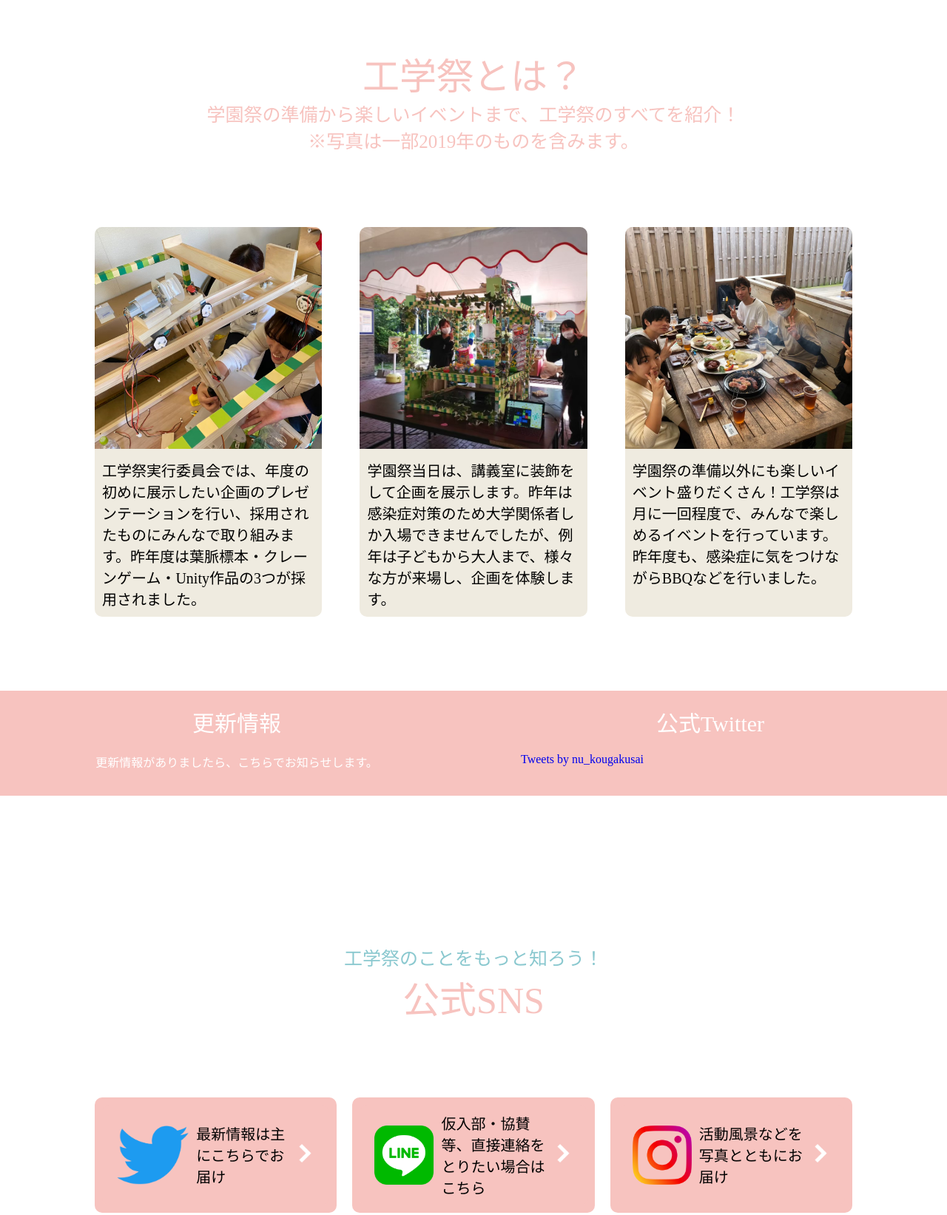
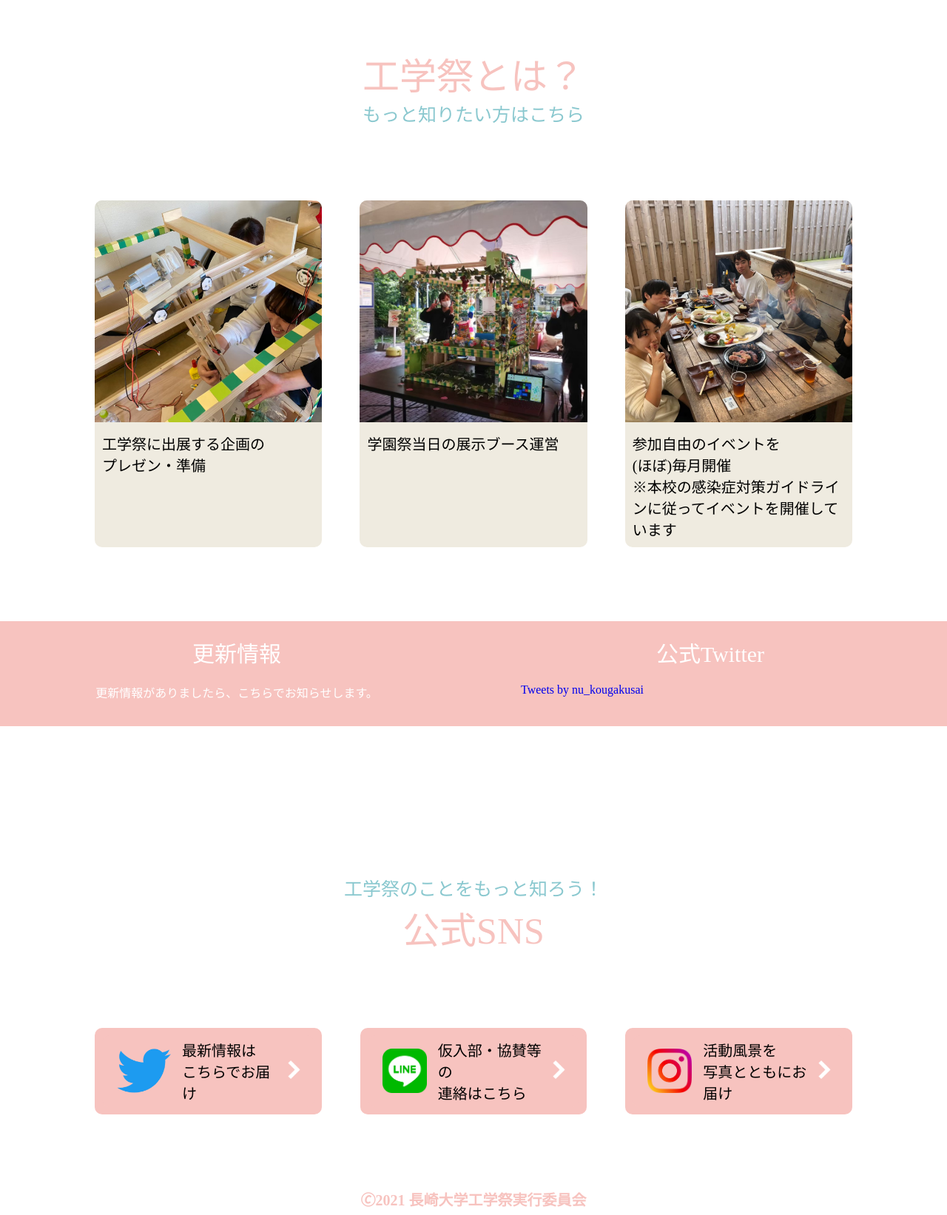
Before and after one commit to adandexx/kogakusai.com, a plain HTML site: page index.html in a window 1280 px wide. Shown: the part 920-2563 px from the top of the page at 74% size. Drawn offline with Linux system fonts and the light colour scheme; a web font is replaced by a local one.

Commit message:
aboutの文章・SNS欄の構造を変更

```diff
--- a/index.html
+++ b/index.html
@@ -47,17 +47,17 @@
     </div>
     <div class="about" id="about">
         <p class="about-title">工学祭とは？</p>
-        <p class="about-sub">学園祭の準備から楽しいイベントまで、工学祭のすべてを紹介！<br>※写真は一部2019年のものを含みます。</p>
+        <p class="about-sub"><a class="about-link" href="./join.html">もっと知りたい方はこちら</a></p>
         <ul class="about-list">
-            <li><img class="about-picture" src="./img/about-1.jpg" oncontextmenu="return false;"><p class="about-desc">工学祭実行委員会では、年度の初めに展示したい企画のプレゼンテーションを行い、採用されたものにみんなで取り組みます。昨年度は葉脈標本・クレーンゲーム・Unity作品の3つが採用されました。</p></li>
-            <li><img class="about-picture" src="./img/about-2.jpg" oncontextmenu="return false;"><p class="about-desc">学園祭当日は、講義室に装飾をして企画を展示します。昨年は感染症対策のため大学関係者しか入場できませんでしたが、例年は子どもから大人まで、様々な方が来場し、企画を体験します。</p></li>
-            <li><img class="about-picture" src="./img/about-3.jpg" oncontextmenu="return false;"><p class="about-desc">学園祭の準備以外にも楽しいイベント盛りだくさん！工学祭は月に一回程度で、みんなで楽しめるイベントを行っています。昨年度も、感染症に気をつけながらBBQなどを行いました。</p></li>
+            <li><img class="about-picture" src="./img/about-1.jpg" oncontextmenu="return false;"><p class="about-desc"><span>工学祭に出展する企画の</span><span>プレゼン・準備</span></p></li>
+            <li><img class="about-picture" src="./img/about-2.jpg" oncontextmenu="return false;"><p class="about-desc">学園祭当日の展示ブース運営</p></li>
+            <li><img class="about-picture" src="./img/about-3.jpg" oncontextmenu="return false;"><p class="about-desc"><span>参加自由のイベントを</span><span>(ほぼ)毎月開催</span><br>※本校の感染症対策ガイドラインに従ってイベントを開催しています</p></li>
         </ul>
     </div>
     <div class="new-twitter">
         <div class="new">
             <p class="new-title">更新情報</p>
-            <p class="new-content">更新情報がありましたら、こちらでお知らせします。</p>
+            <p class="new-content"><span>更新情報がありましたら、</span><span>こちらでお知らせします。</span></p>
         </div>
         <div class="umekomi">
             <p class="umekomi-title">公式Twitter</p>
@@ -76,7 +76,7 @@
                     <img src="./img/twitter.png">
                 </div>
                 <div class="sns-desc">
-                    <p>最新情報は主にこちらでお届け</p>
+                    <p><span>最新情報は</span><span>こちらでお届け</span></p>
                 </div>
                 <div class="sns-jump">
                     <img src="./img/jump.png">
@@ -89,7 +89,7 @@
                     <img src="./img/line.png">
                 </div>
                 <div class="sns-desc">
-                    <p>仮入部・協賛等、直接連絡をとりたい場合はこちら</p>
+                    <p><span>仮入部・協賛等の</span><span>連絡はこちら</span></p>
                 </div>
                 <div class="sns-jump">
                     <img src="./img/jump.png">
@@ -102,7 +102,7 @@
                     <img src="./img/instagram.png">
                 </div>
                 <div class="sns-desc">
-                    <p>活動風景などを写真とともにお届け</p>
+                    <p><span>活動風景を</span><span>写真とともにお届け</span></p>
                 </div>
                 <div class="sns-jump">
                     <img src="./img/jump.png">
--- a/style.css
+++ b/style.css
@@ -32,6 +32,10 @@ img{
 
 html{
     scroll-behavior: smooth;
+}
+
+span{
+    display: inline-block;
 }
 
 /* -------------------------notice------------------------- */
@@ -116,7 +120,10 @@ html{
 .about-sub{
     text-align: center;
     font-size: 25px;
-    color: #f7c3bf;
+    color: #8ac8cf;
+}
+.about-link{
+    color: #8ac8cf;
 }
 .about-list{
     margin-top: 100px;
@@ -205,13 +212,17 @@ html{
     display: flex;
     padding: 10px;
     border-radius: 10px;
-    width: 30%;
+    width: 28%;
     color: black;
+    transition: all 0.3s ease 0s;
+}
+.sns-list a:hover{
+    transform: scale(0.9);
 }
 .sns-list-li{
     background-color: #f7c3bf;
     display: flex;
-    padding: 10px;
+    padding: 5px;
     border-radius: 10px;
 }
 .sns-icon{
@@ -220,9 +231,9 @@ html{
     margin-left: 10px;
 }
 .sns-icon img{
-    height: 80px;
+    height: 60px;
     vertical-align: middle;
-    margin: auto;
+    margin: 5px;
 }
 .sns-desc{
     font-size: 20px;
@@ -330,7 +341,7 @@ html{
         color: #f7c3bf;
     }
     .about-sub{
-        display: none;
+        margin-bottom: 100px;
     }
     .about-list{
         display: inline;
@@ -338,7 +349,6 @@ html{
         list-style: none;
     }
     .about-list li{
-        display: flex;
         width: 90%;
         margin-left: 5%;
         margin-bottom: 40px;
@@ -346,14 +356,14 @@ html{
         border-radius: 10px;
     }
     .about-picture{
-        border-radius: 10px 0 0 10px;
-        width: 50%;
+        border-radius: 10px 10px 0 0;
+        width: 100%;
         object-fit: cover;
         margin-bottom: 0;
     }
     .about-desc{
         padding: 10px;
-        font-size: 16px;
+        font-size: 20px;
     }
     /* ---------------new-twitter------------------------- */
     .new-twitter{
@@ -400,10 +410,12 @@ html{
     .sns-icon{
         height: 80px;
         width: 100px;
+        margin-left: 0;
     }
     .sns-icon img{
         height: 80%;
         margin: 10%;
+        margin-left: 0;
         object-fit: contain;
     }
     .sns-desc{
```
